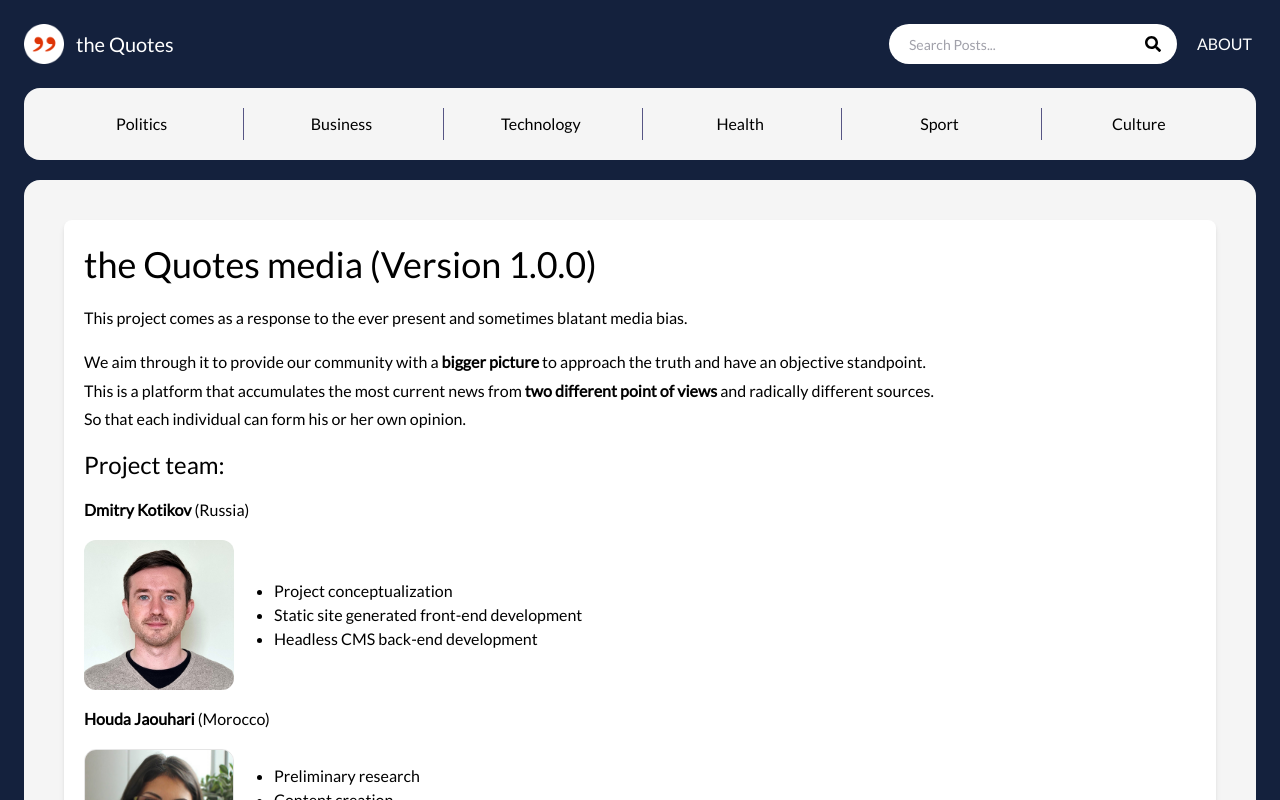
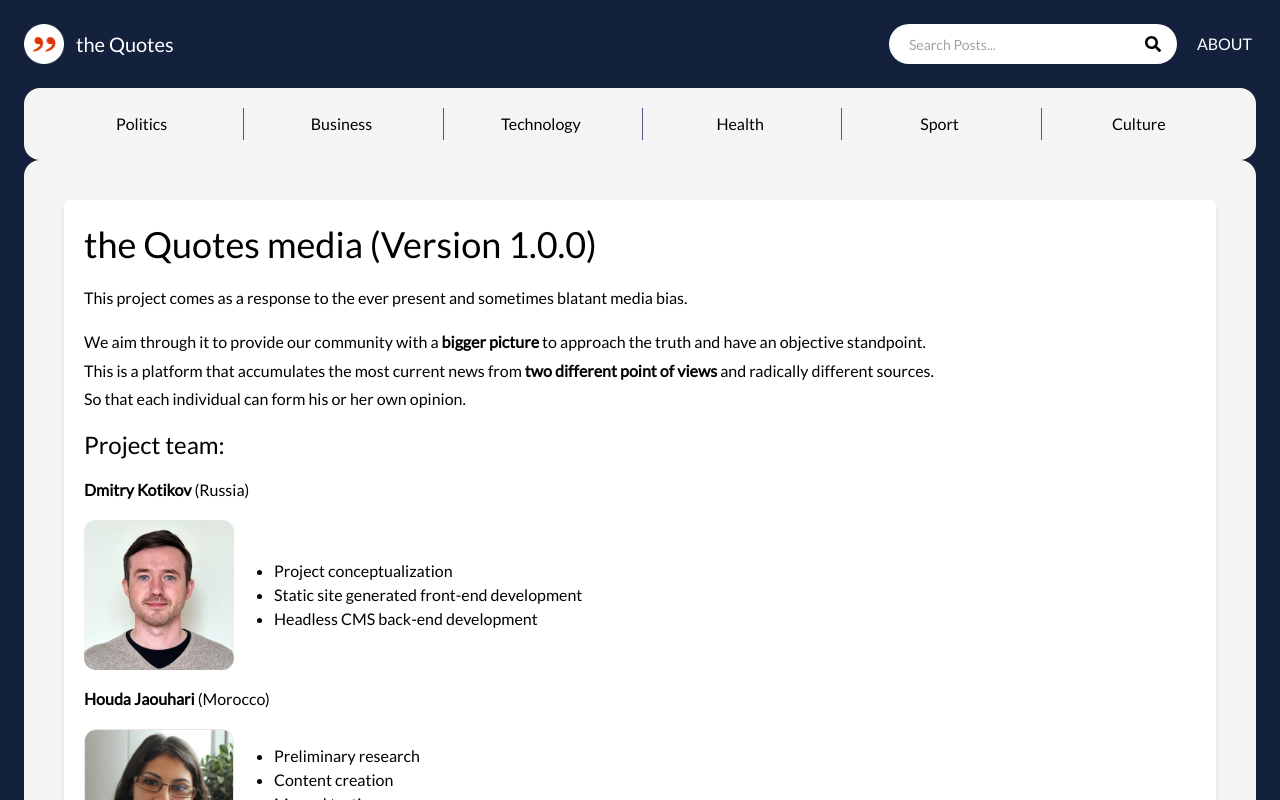
Before and after one commit to mielenyvin/thequotes_dark, a Next.js app: page /about in a window 1280 px wide. Shown: the top 800 px of the page. Built offline with nearby package versions, Linux system fonts and the light colour scheme.

Commit message:
design updates

```diff
--- a/components/CategoryList.js
+++ b/components/CategoryList.js
@@ -1,10 +1,11 @@
 import Link from 'next/link'
 
 export default function CategoryList({ categories }) {
+
   return (
 
-    <div id="main" className="lg:grid-cols-6 md:grid-cols-3 grid grid-cols-3 gap-1 justify-evenly text-center divide-metal lg:divide-x">
-     <Link href="/news/category?term=politics"><div className="  py-1 cursor-pointer hover:text-qorange">Politics</div></Link>
+    <div id="main" className="lg:grid-cols-6 md:grid-cols-3 grid grid-cols-3 p-5 gap-1 justify-evenly text-center divide-metal lg:divide-x">
+     <Link href="/news/category?term=politics"><div className="py-1 cursor-pointer hover:text-qorange">Politics</div></Link>
      <Link href="/news/category?term=business"><div className="py-1 cursor-pointer hover:text-qorange">Business</div></Link>
      <Link href="/news/category?term=technology"><div className="py-1 cursor-pointer hover:text-qorange">Technology</div></Link>
      <Link href="/news/category?term=health"><div className="py-1 cursor-pointer hover:text-qorange">Health</div></Link>
@@ -12,4 +13,6 @@ export default function CategoryList({ categories }) {
      <Link href="/news/category?term=culture"><div className="py-1 cursor-pointer hover:text-qorange">Culture</div></Link>
     </div>
   )
+
+
 }
--- a/components/Layout.js
+++ b/components/Layout.js
@@ -25,13 +25,13 @@ export default function Layout({title, keywords, desciprtion, children, categori
             <Header />
 
 <div className='sm:mx-6'>
-<div className='bg-qgrey sm:bg-qlitegray sm:rounded-2xl container mx-auto flex flex-wrap p-5 flex-col '>
+<div className='bg-qgrey sm:bg-qlitegray sm:rounded-2xl container mx-auto flex flex-wrap p-0 flex-col '>
 
 <CategoryList categories={categories} />
 </div>
 </div>
 
-<div className='pb-0 sm:pb-5'></div>
+<div className='pb-0 sm:pb-0'></div>
 
 {/* {(router.pathname === '/' || router.pathname === '/about' || router.pathname === '/news/category' || router.pathname === '/news/search') && <Showcase />} */}
 
```
